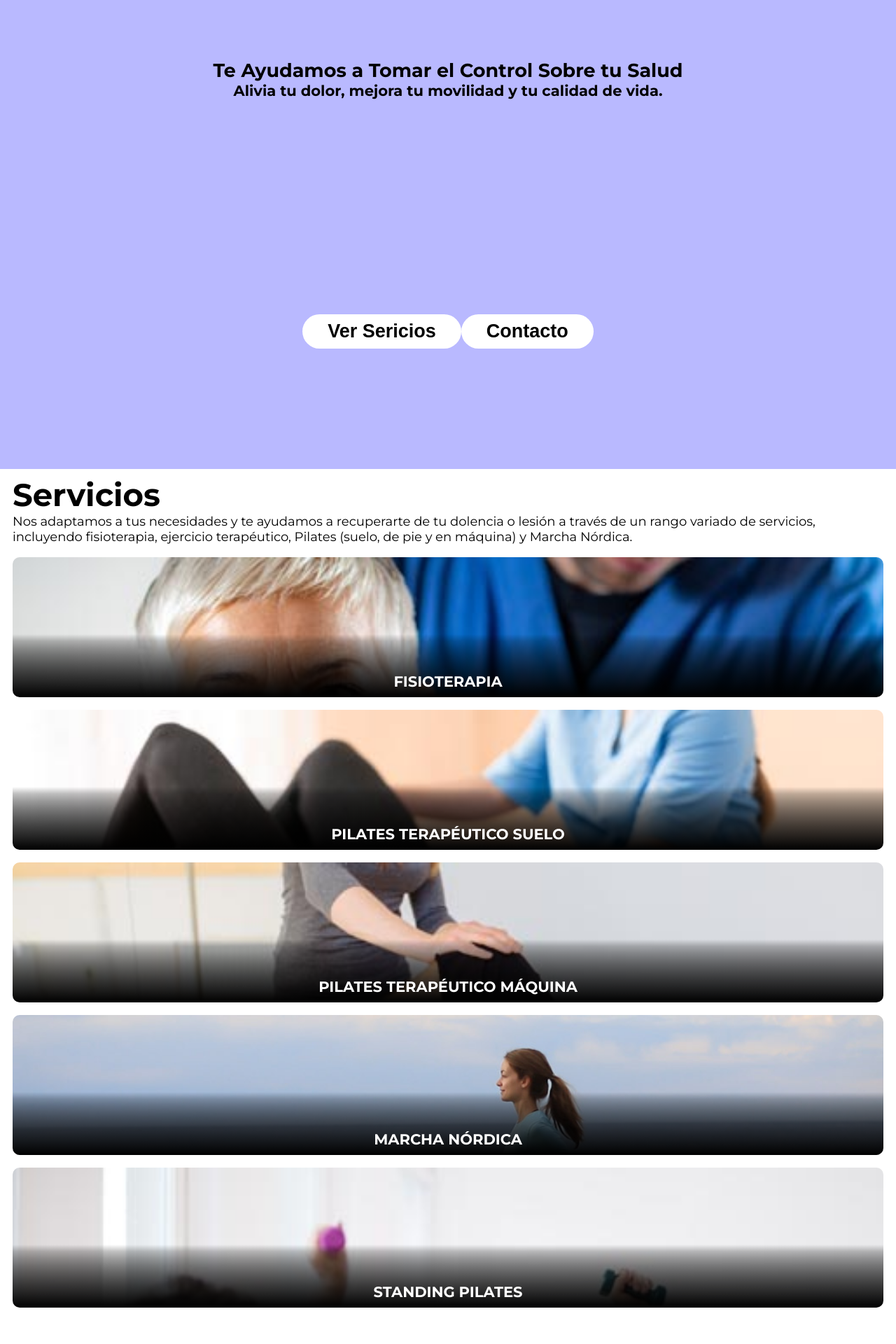
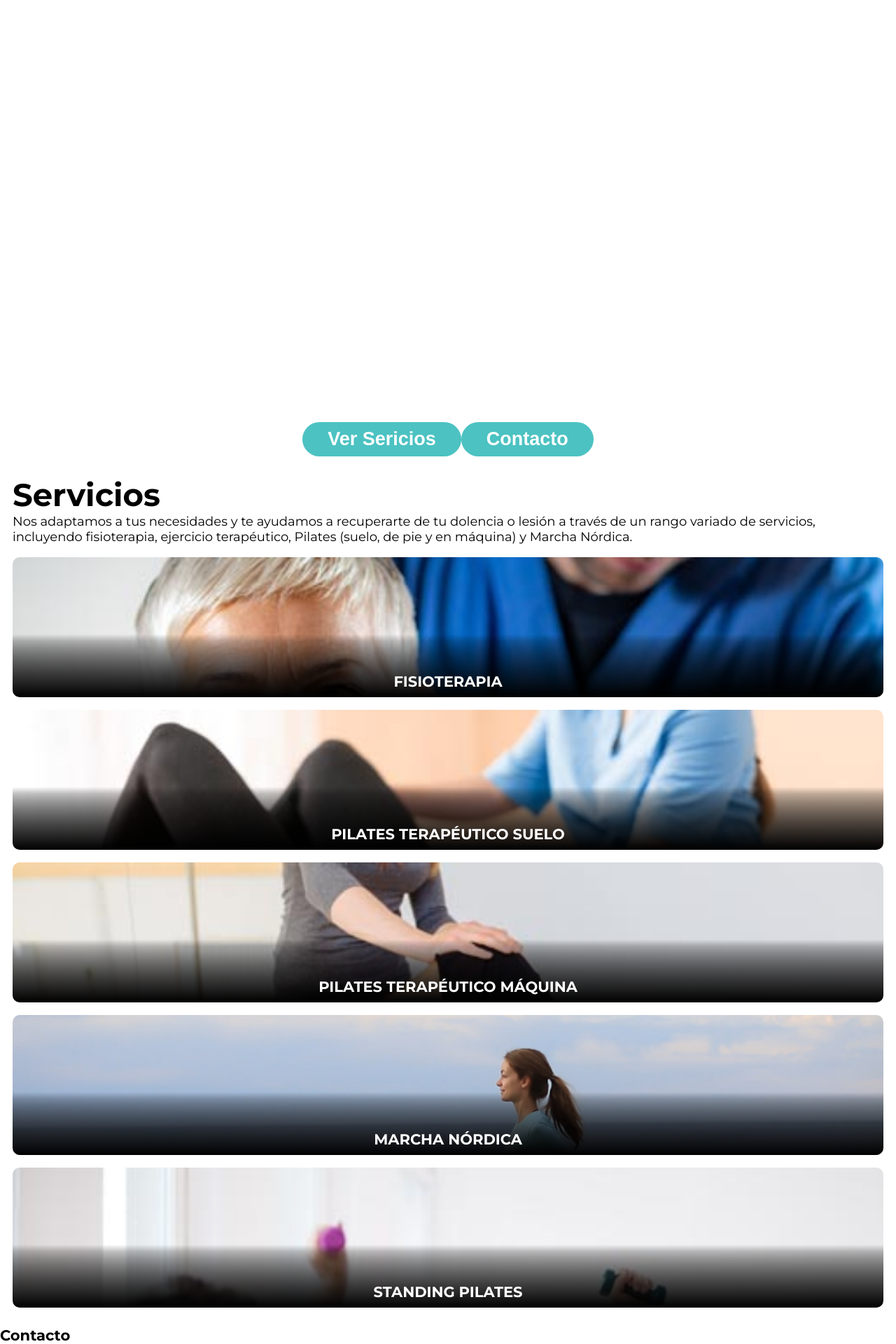
Before and after one commit to mikebarr24/fisioml, a React (Create React App) app: page / in a window 1280 px wide. Shown: the part 130-2050 px from the top of the page at 70% size. Before the commit the page ends 2025 px from the top, so only its background shows below. Built offline with nearby package versions, Linux system fonts and the light colour scheme.

Commit message:
Add contact section

```diff
--- a/package.json
+++ b/package.json
@@ -10,6 +10,7 @@
     "react-dom": "^18.1.0",
     "react-icons": "^4.3.1",
     "react-router-dom": "^6.3.0",
+    "react-router-hash-link": "^2.4.3",
     "react-scripts": "5.0.1",
     "sass": "^1.51.0",
     "web-vitals": "^2.1.4"
--- /dev/null
+++ b/src/components/Contacto/Contacto.js
@@ -0,0 +1,9 @@
+function Contacto() {
+  return (
+    <section id="contacto">
+      <h1>Contacto</h1>
+    </section>
+  );
+}
+
+export default Contacto;
--- a/src/components/Navbar/Navbar.js
+++ b/src/components/Navbar/Navbar.js
@@ -1,6 +1,7 @@
 import { Link } from "react-router-dom";
 import { GrClose } from "react-icons/gr";
 import { IoLogoFacebook, IoLogoInstagram, IoLogoTwitter } from "react-icons/io";
+import { HashLink } from "react-router-hash-link";
 
 import "./Navbar.scss";
 function Navbar() {
@@ -26,13 +27,15 @@ function Navbar() {
           <Link to="/" onClick={toggle}>
             <li>Inicio</li>
           </Link>
-          <Link to="/" onClick={toggle}>
+          <HashLink smooth to="/#services" onClick={toggle}>
             <li>Servicios</li>
-          </Link>
+          </HashLink>
           <Link to="/">
             <li>Nosotros</li>
           </Link>
-          <li>Contacto</li>
+          <HashLink to="/#contacto" onClick={toggle}>
+            <li>Contacto</li>
+          </HashLink>
         </ul>
         <div className="nav-social">
           <IoLogoFacebook />
--- a/src/components/home/Hero/Hero.js
+++ b/src/components/home/Hero/Hero.js
@@ -8,7 +8,6 @@ function Hero() {
     <div id="hero" className="container">
       <div className="hero-text-wrapper">
         <h1>Te Ayudamos a Tomar el Control Sobre tu Salud</h1>
-        <h3>Alivia tu dolor, mejora tu movilidad y tu calidad de vida.</h3>
       </div>
       <div className="hero-buttons">
         <Button name="Ver Sericios" className="hero-button" />
--- a/src/components/home/Hero/Hero.scss
+++ b/src/components/home/Hero/Hero.scss
@@ -5,14 +5,17 @@
   min-height: calc(100vh - $mob-nav-height);
   display: flex;
   flex-direction: column;
-  justify-content: space-around;
-  align-items: center;
+  justify-content: space-between;
   text-align: center;
-  background-color: $secondary-color;
+
+  .hero-text-wrapper {
+    margin-top: 1rem;
+  }
   .hero-button {
     font-size: 1.5rem;
     padding: 0.5rem 2rem;
-    background-color: $light-color;
-    margin: 1rem 0;
+    background-color: $primary-color;
+    color: $light-color;
+    margin: 0.5rem 0;
   }
 }
--- a/src/components/home/Home.js
+++ b/src/components/home/Home.js
@@ -1,3 +1,4 @@
+import Contacto from "../Contacto/Contacto";
 import Hero from "./Hero/Hero";
 import "./Home.scss";
 import Services from "./Services/Services";
@@ -7,6 +8,7 @@ function Home() {
     <section id="home">
       <Hero />
       <Services />
+      <Contacto />
     </section>
   );
 }
--- a/src/components/home/Services/Services.scss
+++ b/src/components/home/Services/Services.scss
@@ -1,5 +1,6 @@
 @import "../../../config";
 
 #services {
+  scroll-margin-top: $mob-nav-height;
   min-height: calc(100vh - $mob-nav-height);
 }
```
Also changed, not shown: src/components/Contacto/Contacto.scss (added), src/media/images/hero-background.png (added), 1 other file (tests, documents, lock files or other folders).
